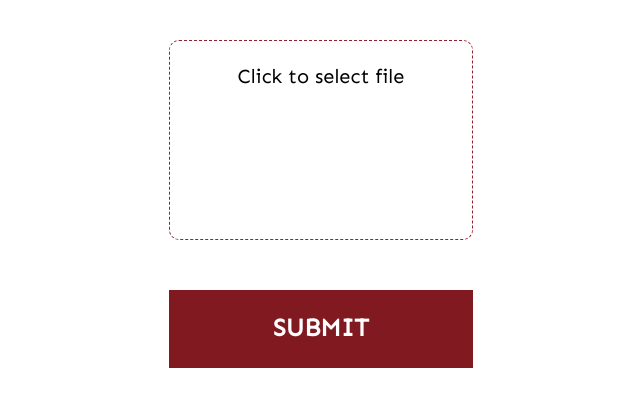
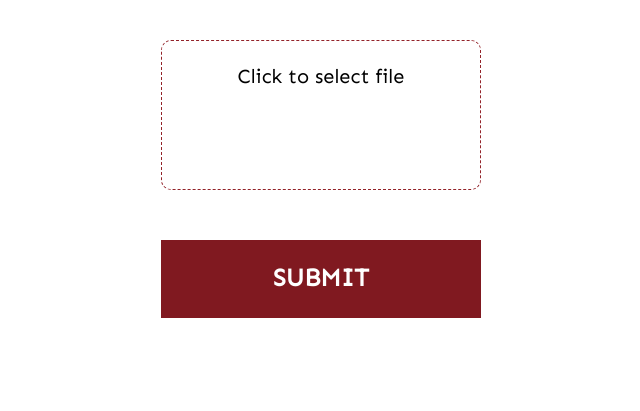
Before and after one commit to enahsor/pdf_uploader, a website: page public/index.html in a window 1280 px wide. Shown: the whole page, without its empty margins (319-959 px from the left). Drawn offline with Linux system fonts and the light colour scheme.

Commit message:
Updated UI design

```diff
--- a/public/index.html
+++ b/public/index.html
@@ -37,6 +37,7 @@
             form{
 
                 width: 100%;
+                min-width: 400px;
                 font-family: 'Sen', sans-serif;
                 align-self: center;
                 justify-content: space-evenly;
@@ -60,7 +61,7 @@
             .fileGroup label{
                 border: 1px dashed #922229;
                 color: black;
-                min-height: 200px;
+                min-height: 150px;
                 border-radius: 10px;
                 text-align: center;
                 cursor: pointer;
```
